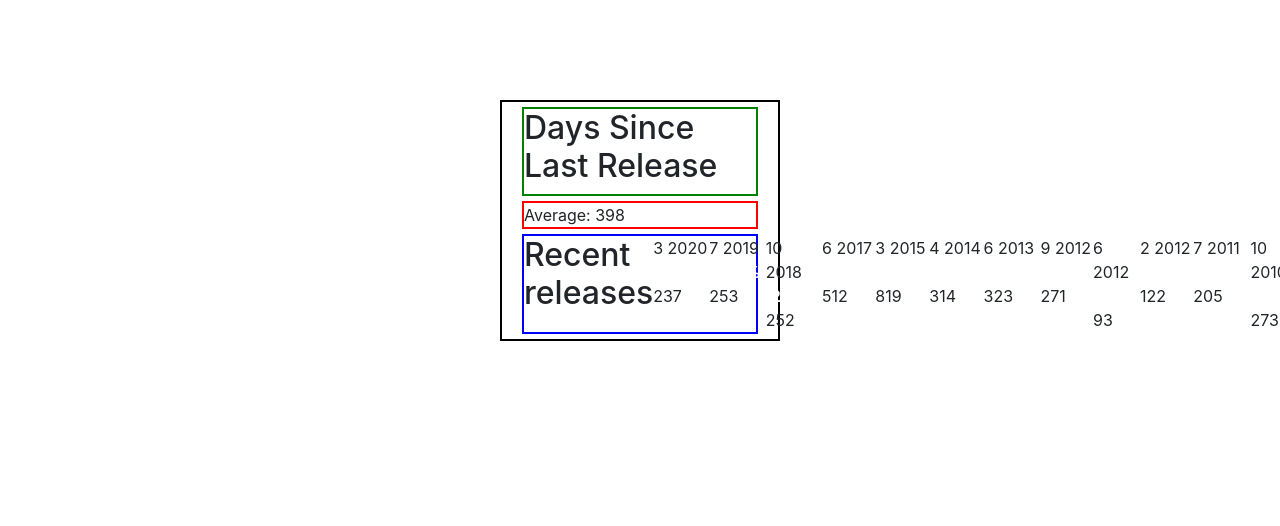
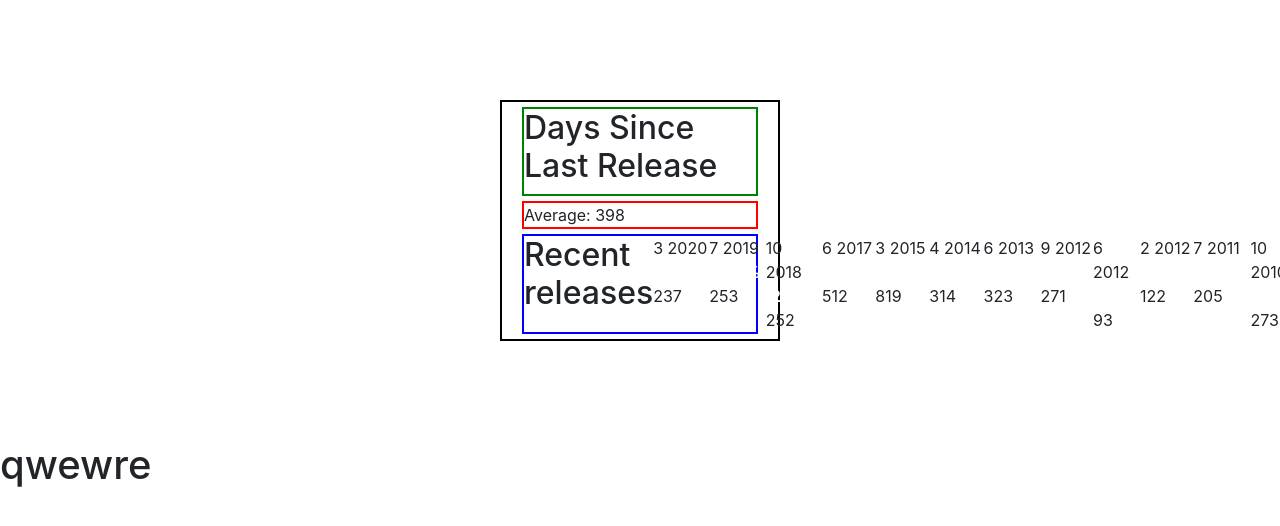
Before and after one commit to Healot/Apple, a React (Create React App) app: page / in a window 1280 px wide. Shown: the top 526 px of the page. Built offline with nearby package versions, Linux system fonts and the light colour scheme.

Commit message:
3 commit master

```diff
--- a/src/App.tsx
+++ b/src/App.tsx
@@ -11,7 +11,7 @@ export function App() {
   return (
     <div className="App">
         <ProductSummary models={finalData['MacBook Air']} title={'MacBook Air'} description={''} image={''}/>
-
+      <h1>qwewre</h1>
 
     </div>
   );
```
